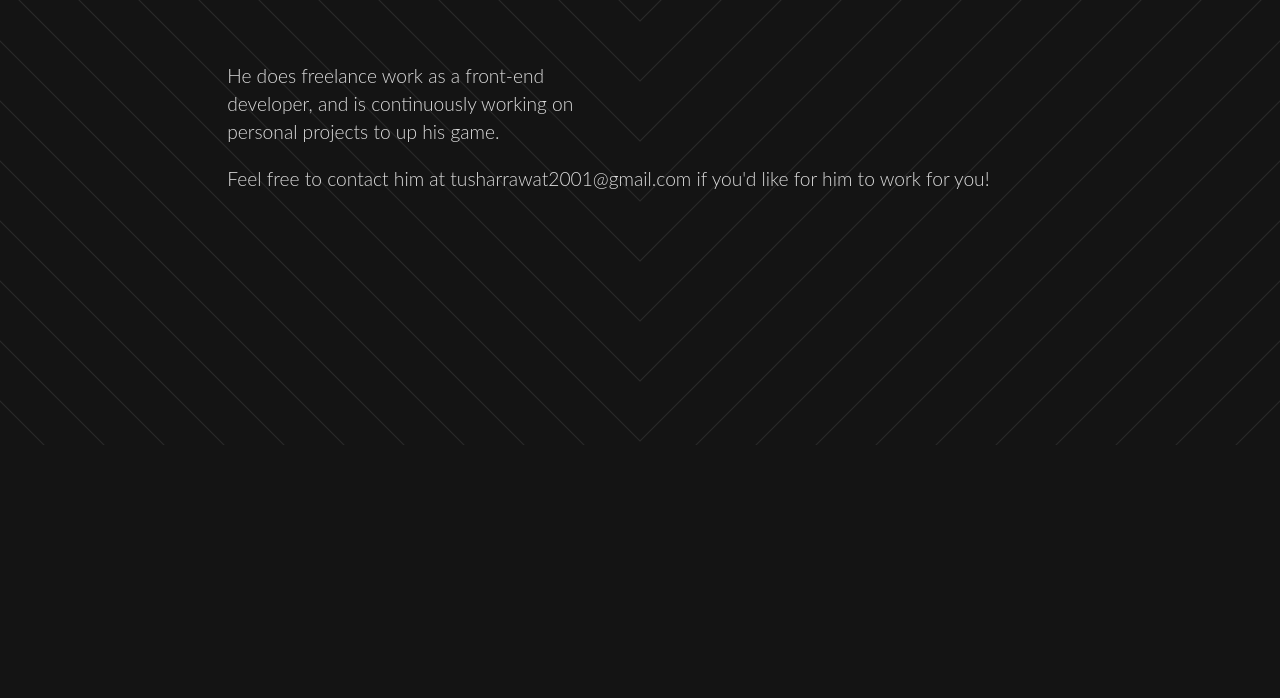
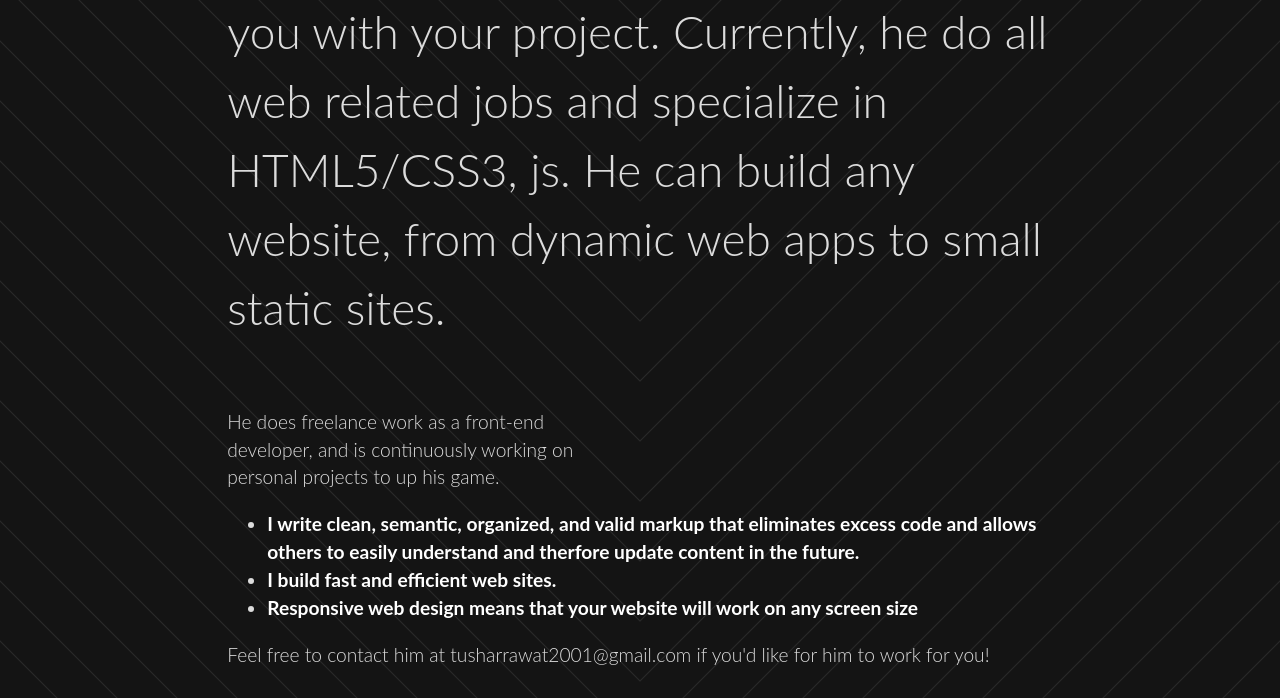
Before and after one commit to Object-oriented-guy/web, a plain HTML site: page index.html in a window 1280 px wide. Shown: the part 355-1053 px from the top of the page. Before the commit the page ends 800 px from the top, so only its background shows below. Drawn offline with Linux system fonts and the light colour scheme.

Commit message:
Update index.html

```diff
--- a/index.html
+++ b/index.html
@@ -1,9 +1,9 @@
-
 <!DOCTYPE html>
 <html>
 <head>
-<link rel="stylesheet" href="css/Style.css">
-<head>
+<link rel="stylesheet" href="css/style.css">
+</head>
+
 <div id="container">
     <div id="content">
       <div id="about">
@@ -21,15 +21,16 @@
           </div>
         </h1>
         <h3 style='clear:both' class="subhead">
-        <a href="https://instagram.com/tusharrawat.exe">Tushar</a> is an enthusiastic, young, self-taught web applications developer.
+          <a href="https://instagram.com/tusharrawat.exe">Tushar</a> is a Delhi based freelance <br> web developer and he would love to help you with your project. Currently, he do all web related jobs and specialize in HTML5/CSS3, js. He can build any website, from dynamic web apps to small static sites.
         </h3>
         <p id='pleft'>
-        He does freelance work<a href="https://css-tricks.com/css-animation-tricks/"></a> <a href="https://css-tricks.com/controlling-css-animations-transitions-javascript/"></a> <a href="http://deltadatasoft.com/"></a> as a front-end developer, and is continuously working on personal projects to up his game.
+          He does freelance work </a>  as a front-end developer, and is continuously working on personal projects to up his game.
         </p>
 
-      </p>
         <ul>
-
+          <li><a >I write clean, semantic, organized, and valid markup that eliminates excess code and allows others to easily understand and therfore update content in the future.</a></li>
+          <li><a>I build fast and efficient web sites.</a></li>
+          <li><a>Responsive web design means that your website will work on any screen size</a></li>
         </ul>
         <p>
           Feel free to contact him at tusharrawat2001@gmail.com if you'd like for him to work for you!
```
Lines whose indentation alone changed are shown as unchanged.
